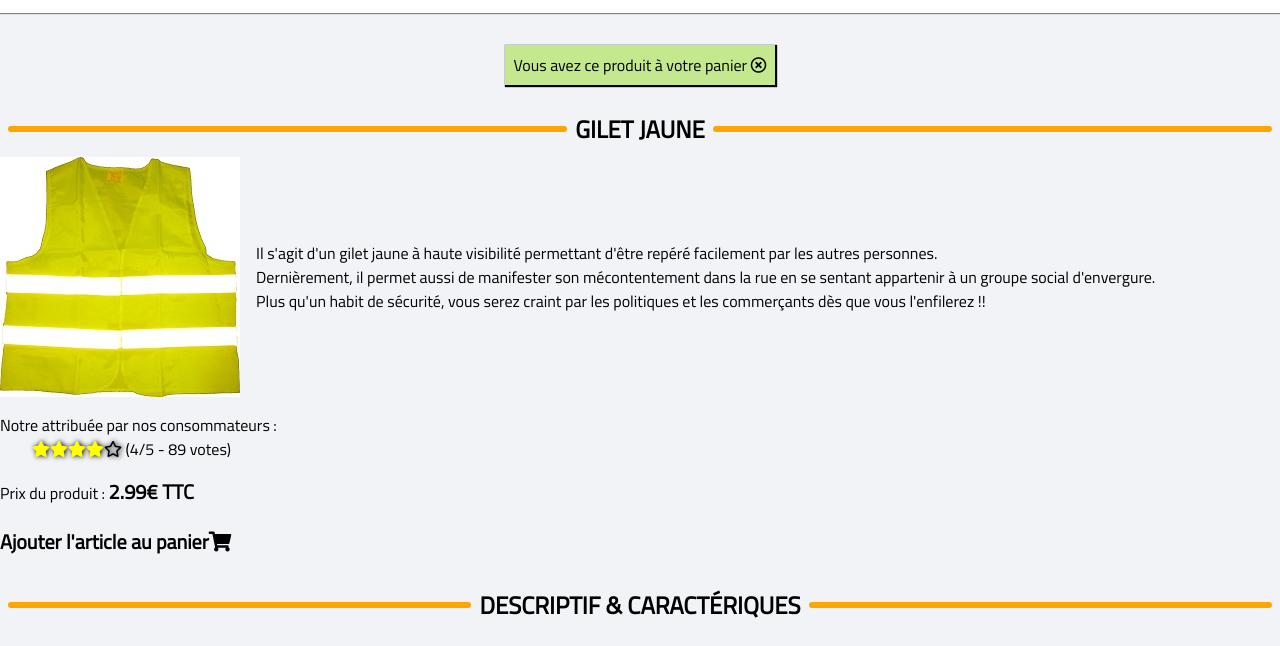
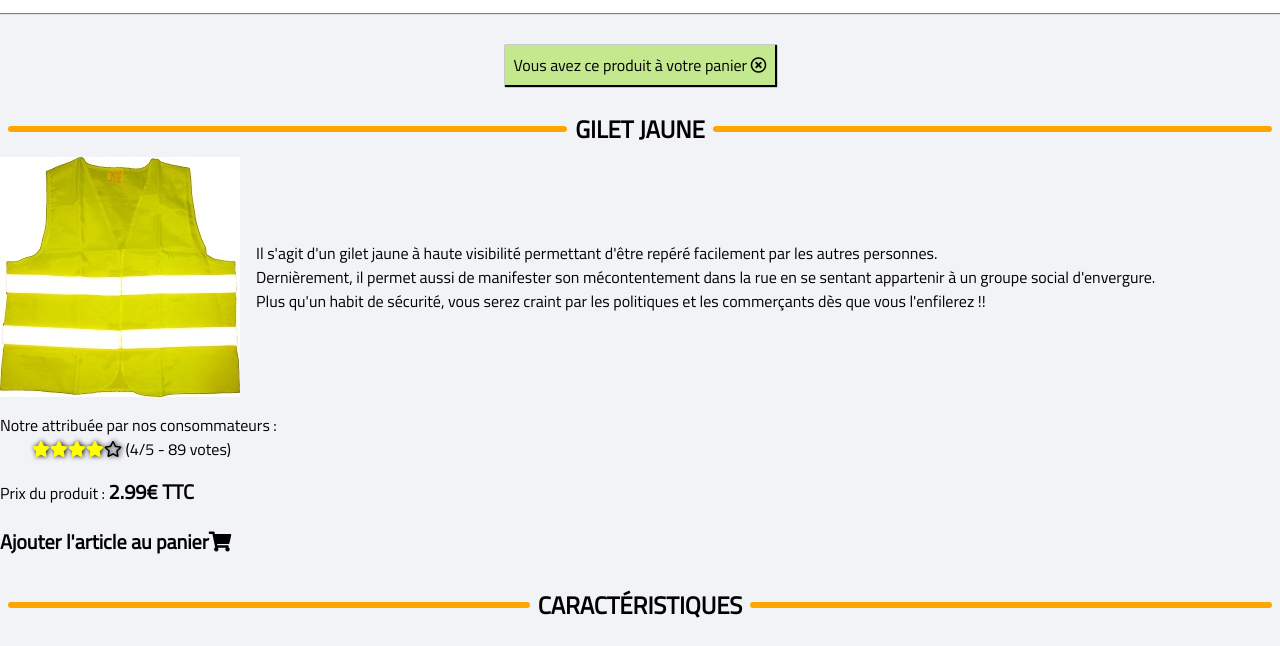
Before and after one commit to zacun/zacun.github.io, a plain HTML site: page pages/productAddCart.html in a window 1280 px wide. Shown: the part 151-797 px from the top of the page. Drawn offline with Linux system fonts and the light colour scheme.

Commit message:
Corrections mineures de français

```diff
--- a/pages/productAddCart.html
+++ b/pages/productAddCart.html
@@ -50,7 +50,7 @@
                 </div>
             </section>
             <section>
-                <h2><span></span>Descriptif & Caractériques<span></span></h2>
+                <h2><span></span>Caractéristiques<span></span></h2>
                 <div class="product-description">
                     <ul>
                         <li>Livraison sous 7 jours ouvrés</li>
```
Also changed, not shown: pages/product.html (+1 -1 lines), pages/productFullCart.html (+1 -1 lines).
